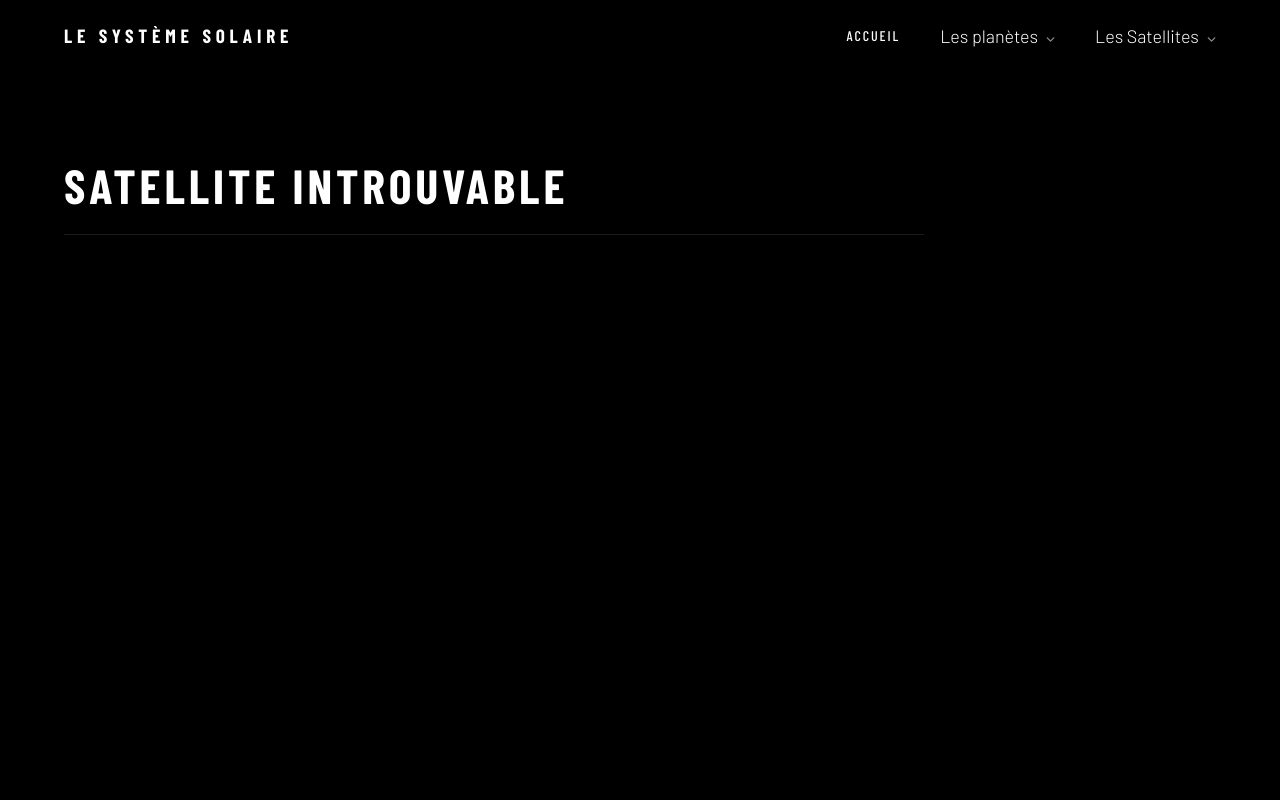
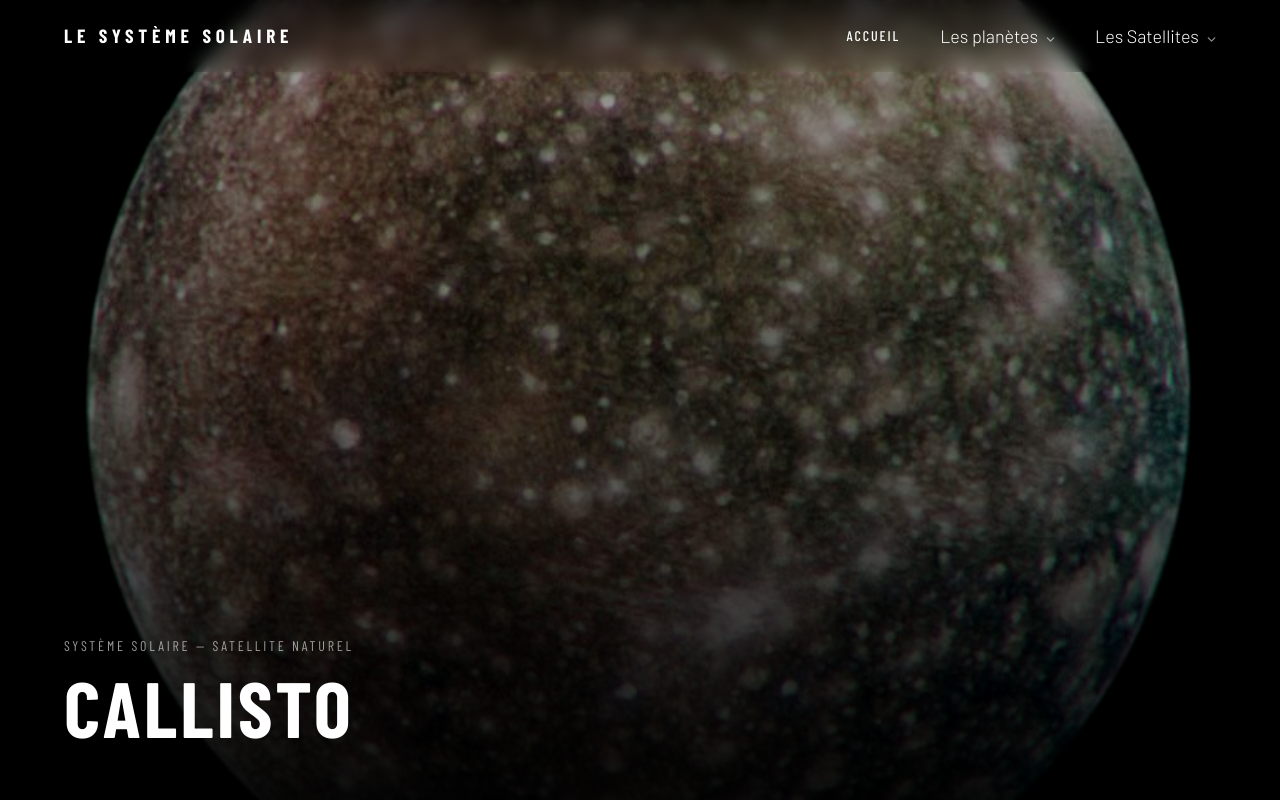
Before and after one commit to Olivier-RIVIERE/system_solar, a React (Create React App) app: page /satellites/callisto in a window 1280 px wide. Shown: the top 800 px of the page. Built offline with nearby package versions, Linux system fonts and the light colour scheme; a web font is replaced by a local one.

Commit message:
fix satellites

```diff
--- a/src/App.js
+++ b/src/App.js
@@ -15,7 +15,7 @@ function App() {
       <Routes>
         <Route path="/" element={<Home />} />
         <Route path="/planets/:planetId" element={<PlanetDetail />} />
-        <Route path='/satellites/:sateliteId' element={<SatellitesDetail />} />
+        <Route path='/satellites/:satelliteId' element={<SatellitesDetail />} />
       </Routes>
       <Footer />
     </Router>
--- a/src/components/Footer.js
+++ b/src/components/Footer.js
@@ -24,7 +24,7 @@ const Footer = () => {
         </div>
       </div>
       <div className="footer-bottom">
-        <span className="footer-copyright">&copy; 2025 — Tous droits réservés</span>
+        <span className="footer-copyright">&copy; {new Date().getFullYear()} — Tous droits réservés</span>
       </div>
       {isVisible && (
         <FontAwesomeIcon
--- a/src/components/SatellitesDetail.js
+++ b/src/components/SatellitesDetail.js
@@ -1,10 +1,10 @@
 import React from 'react'
 import { useParams } from 'react-router-dom';
-import satelliteData from '../assets/satellitesData'
+import satellitesData from '../assets/satellitesData'
 
 const SatellitesDetail = () => {
   const { satelliteId } = useParams();
-  const satellite = satelliteData.find((s) => s.id === satelliteId);
+  const satellite = satellitesData.find((s) => s.id === satelliteId);
 
   if (!satellite) {
     return (
```
